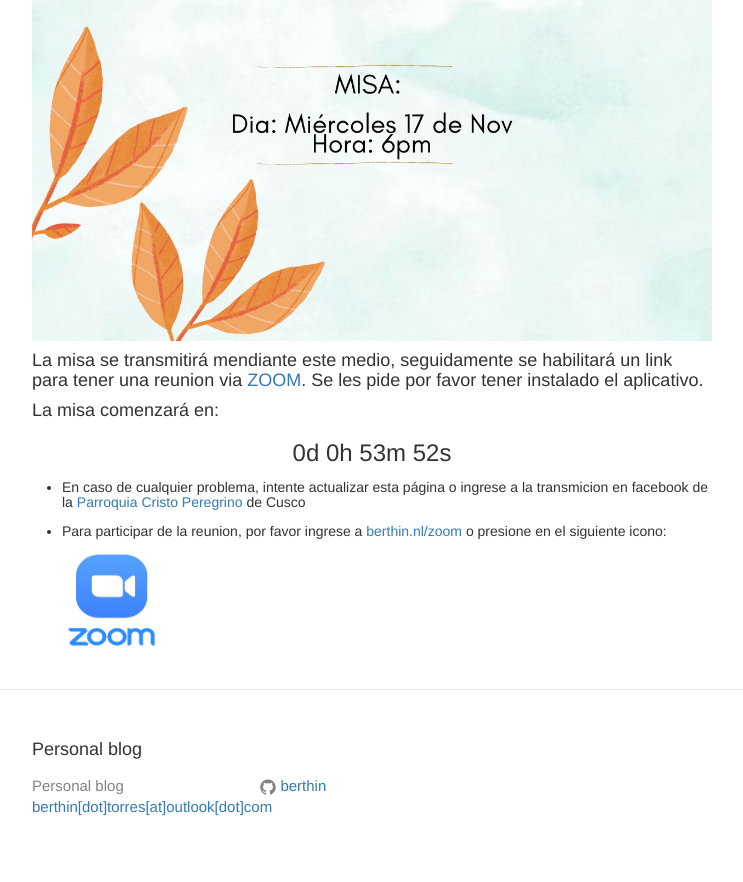
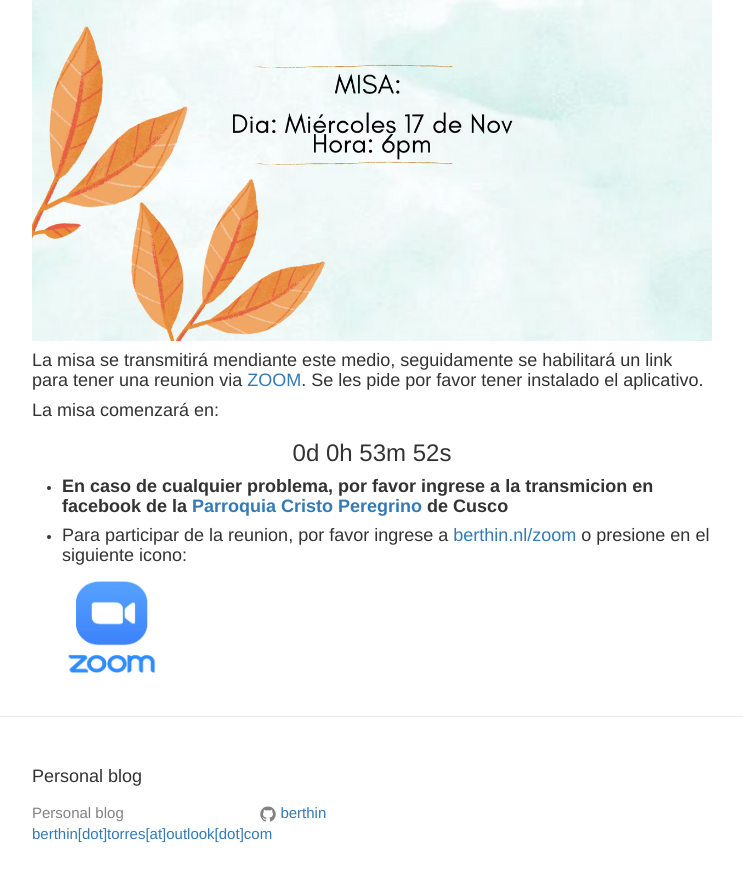
Before and after one commit to berthin/berthin.github.io, a Jekyll site: the page built from _posts/2020-07-11-misa.markdown, in a window 1280 px wide and 900 px high, scrolled down 747 px. Shown: the top 882 px of the window, without its empty margins (268-1011 px from the left). Built offline with Jekyll 4.4.1, drawn with Linux system fonts in a browser that asks for light colours; nearby versions of some CDN libraries; a style sheet for code colours, icons or effects is not loaded.

Commit message:
improve troubleshooting message

```diff
--- a/_posts/2020-07-11-misa.markdown
+++ b/_posts/2020-07-11-misa.markdown
@@ -55,14 +55,15 @@ var x = setInterval(function() {
 
 <ul>
 <li>
-    <h5>En caso de cualquier problema, intente actualizar esta p<span>&#xe1;</span>gina o ingrese a la transmicion en facebook de la <a href="https://www.facebook.com/cristoperegrino.cusco">Parroquia Cristo Peregrino</a> de Cusco</h5>
+    <h4><b>En caso de cualquier problema, por favor ingrese a la transmicion en facebook de la <a href="https://www.facebook.com/cristoperegrino.cusco">Parroquia Cristo Peregrino</a> de Cusco</b></h4>
 </li>
 <li>
-    <h5>Para participar de la reunion, por favor ingrese a <a href="http://berthin.nl/zoom"> berthin.nl/zoom </a> o presione en el siguiente icono: </h5>
+    <h4>Para participar de la reunion, por favor ingrese a <a href="http://berthin.nl/zoom"> berthin.nl/zoom </a> o presione en el siguiente icono: </h4>
     <p>
     <a href="https://marvell.zoom.us/j/7421138172?pwd=YWRnekx5TDdIMER1MmZRdEV2UzFrZz09">
     <img border="0" alt="ZOOM" src="extra/invitacion/zoom.png" width="100" height="100">
     </a>
     </p>
+    <!--Por si les pide password, la clave es: 1234-->
 </li>
 </ul>
```
